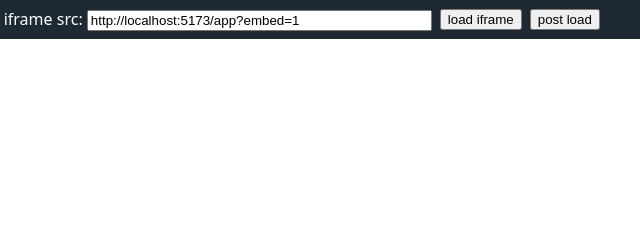
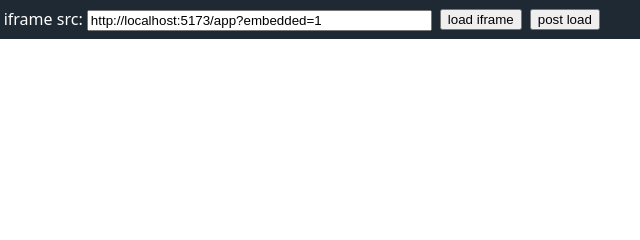
Before and after one commit to kludda/gpx.studio-bridge, a plain HTML site: page dev/fake-host.html in a window 1280 px wide. Shown: the top 240 px of the page, 92-732 px from the left. Drawn offline with Linux system fonts and the light colour scheme.

Commit message:
host: target real editor with ?embedded=1
The editor-embed mode activates on ?embedded=1, not ?embed=1 (?embed is
taken by upstream's legacy map-embedding redirect). Update the fake-host
default src and the VITE_EDITOR_URL example to match for M8 end-to-end.

Co-Authored-By: Claude Opus 4.8 <noreply@anthropic.com>

```diff
--- a/dev/fake-host.html
+++ b/dev/fake-host.html
@@ -29,7 +29,7 @@
     // and logs whatever the editor emits. Used to build editor embed mode
     // (M5+) without the full shell/backend.
     const params = new URLSearchParams(location.search);
-    const DEFAULT_SRC = params.get('src') || 'http://localhost:5173/app?embed=1';
+    const DEFAULT_SRC = params.get('src') || 'http://localhost:5173/app?embedded=1';
     const srcInput = document.getElementById('src');
     srcInput.value = DEFAULT_SRC;
 
```
Also changed, not shown: 1 other file.
